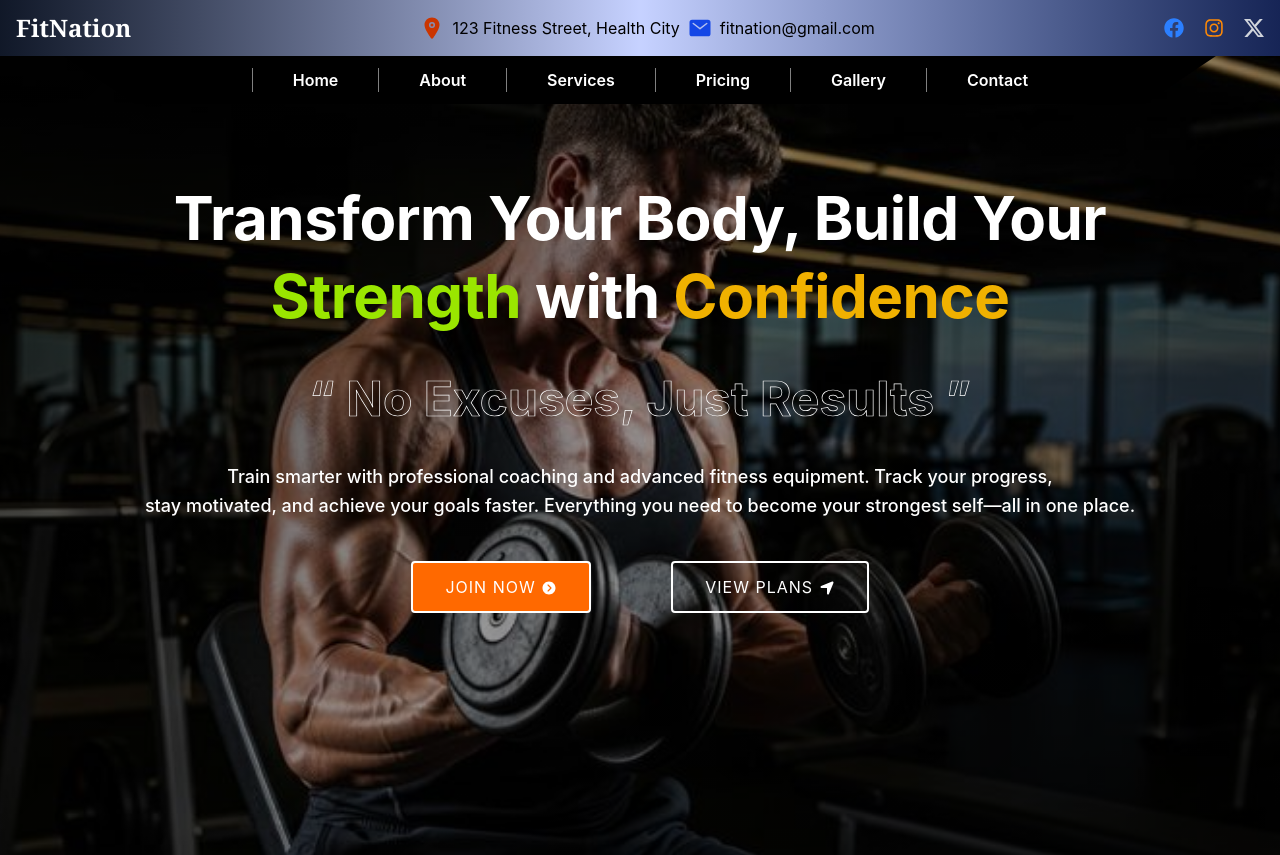
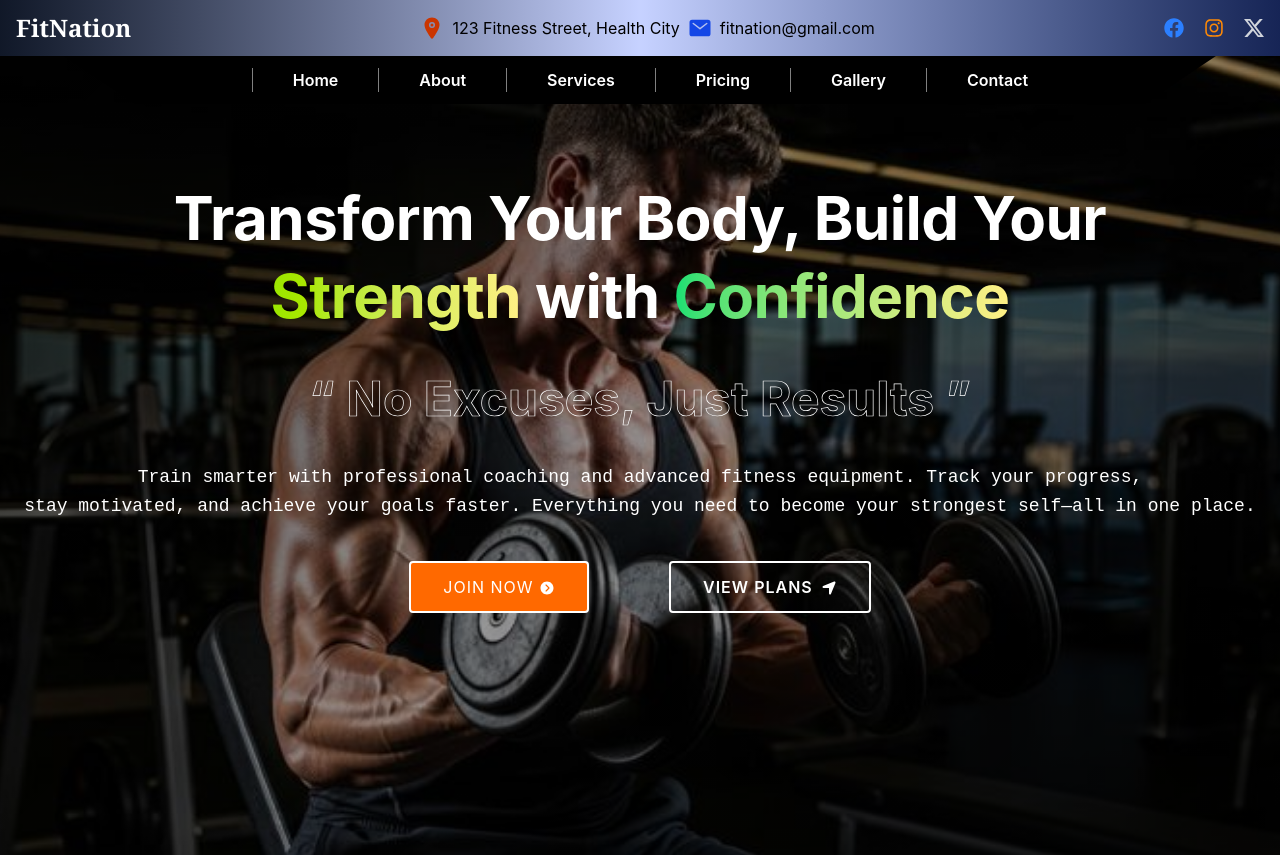
Before and after one commit to MohanlalManna24/gym-website, a React (Vite) app: page / in a window 1280 px wide. Shown: the top 855 px of the page. Built offline with nearby package versions, Linux system fonts and the light colour scheme.

Commit message:
add separate button componenet for reusable

```diff
--- a/src/App.css
+++ b/src/App.css
@@ -54,6 +54,7 @@
 }
 
 .heroSection p {
+  font-family: 'Courier New', Courier, monospace;
   animation: fadeIn 0.8s ease-out 0.4s both;
   font-weight: 500;
   line-height: 1.6;
@@ -94,13 +95,6 @@ button {
   transition: all 0.3s ease;
 }
 
-button:hover {
-  background: linear-gradient(135deg, #c58122 0%, #e45204 100%);
-  border-color: #311302;
-  box-shadow: 0 10px 30px rgba(34, 197, 94, 0.4);
-  transform: translateY(-2px);
-}
-
 /* Training Card Hover Effect */
 .training-card {
   transition: all 0.3s ease;
--- a/src/component/HeroSection.jsx
+++ b/src/component/HeroSection.jsx
@@ -3,6 +3,7 @@ import "../App.css";
 import Layout from "../Layout/Layout";
 import { IoIosArrowDroprightCircle } from "react-icons/io";
 import { FaLocationArrow } from "react-icons/fa6";
+import SecondaryBtn from "./button/SecendaryBtn";
 
 
 const HeroSection = () => {
@@ -12,8 +13,8 @@ const HeroSection = () => {
       <Layout >
         <h1 className="text-xl -mt-30 md:text-6xl text-center font-bold">
           Transform Your Body, Build Your <br />{" "}
-          <span className="text-lime-400">Strength</span> with{" "}
-          <span className="text-yellow-500">Confidence</span>
+          <span className="bg-linear-to-r from-lime-400 to-yellow-200 bg-clip-text text-transparent">Strength</span> with{" "}
+          <span className="bg-linear-to-r from-green-400 to-yellow-200 bg-clip-text text-transparent">Confidence</span>
         </h1>
         <h2 className="subHeading text-xl md:text-5xl font-bold text-center py-5 md:py-10">
         “ No Excuses, Just Results ”
@@ -26,7 +27,7 @@ const HeroSection = () => {
         </p>
         <section className="btn flex justify-center mt-10 gap-20">
           <button className="bg-orange-500">Join Now <IoIosArrowDroprightCircle className="inline"/></button>
-          <button>View Plans <FaLocationArrow className="inline"/></button>
+          <SecondaryBtn text="View Plans" icon={<FaLocationArrow className="inline ml-2" />} />
         </section>
       </Layout>
     </div>
--- /dev/null
+++ b/src/component/button/PrimaryBtn.jsx
@@ -0,0 +1,13 @@
+import React from 'react';
+
+const PrimaryBtn = ({text}) => {
+  return (
+    <button className="relative inline-flex items-center justify-center px-8 py-2.5 overflow-hidden tracking-tighter text-white bg-gray-800 rounded-md group">
+      <span className="absolute w-0 h-0 transition-all duration-500 ease-out bg-orange-600 rounded-full group-hover:w-56 group-hover:h-56" />
+      <span className="absolute inset-0 w-full h-full -mt-1 rounded-lg opacity-30 bg-gradient-to-b from-transparent via-transparent to-gray-200" />
+      <span className="relative text-base font-semibold">{text}</span>
+    </button>
+  );
+}
+
+export default PrimaryBtn;
--- /dev/null
+++ b/src/component/button/SecendaryBtn.jsx
@@ -0,0 +1,13 @@
+import React from "react";
+
+const SecondaryBtn = ({ text, icon }) => {
+  return (
+    <button className="relative inline-flex items-center justify-center px-8 py-2.5 overflow-hidden tracking-tighter border text-white border-white rounded-md group hover:text-green-900 hover:font-bold">
+      <span className="absolute w-0 h-0 transition-all duration-500 ease-out bg-lime-300 rounded-full group-hover:w-56 group-hover:h-56" />
+      <span className="relative text-base font-semibold">{text}</span>
+      <span className="z-10">{icon}</span>
+    </button>
+  );
+};
+
+export default SecondaryBtn;
```
